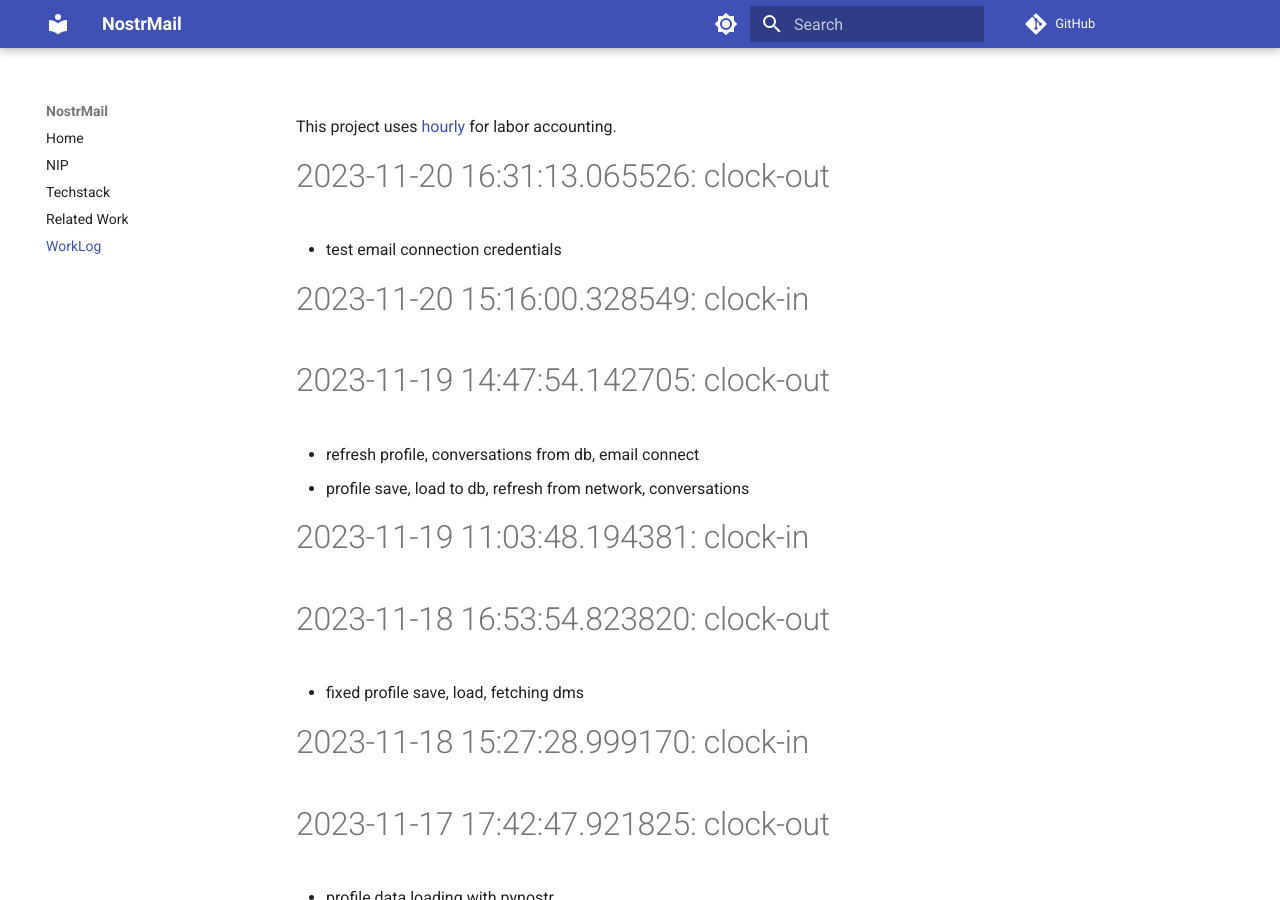
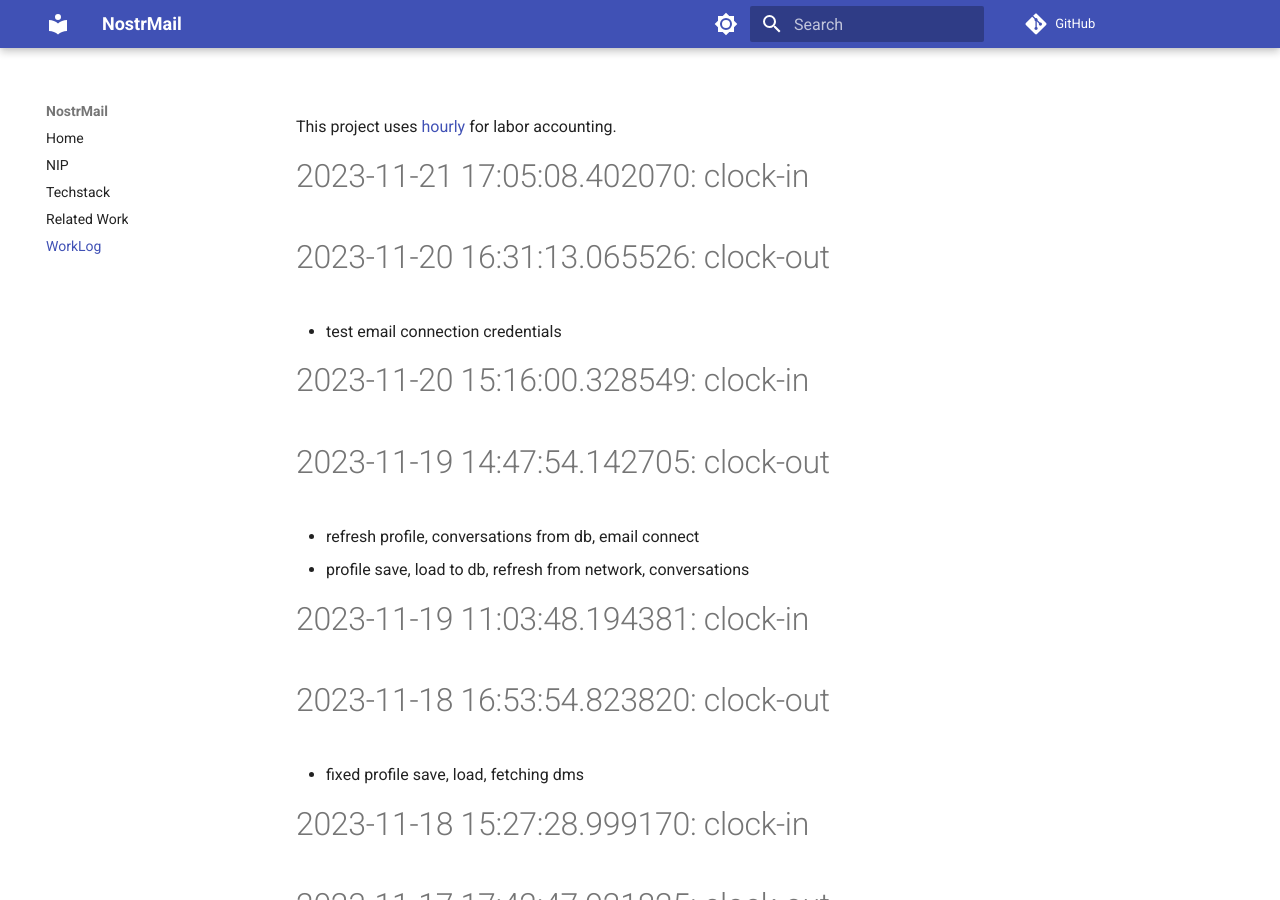
Before and after one commit to asherp/nostr-mail, an MkDocs documentation site: the page built from docs/WorkLog.md, in a window 1280 px wide and 900 px high. Built offline with MkDocs 1.6.1 and Material for MkDocs 9.7.7, drawn with Linux system fonts in a browser that asks for light colours; comment, search, counter and statistics services are not loaded.

Commit message:
clock-in

```diff
--- a/WorkLog.md
+++ b/WorkLog.md
@@ -1,3 +1,6 @@
+
+# 2023-11-21 17:05:08.402070: clock-in
+
 # 2023-11-20 16:31:13.065526: clock-out
 
 * test email connection credentials
```
